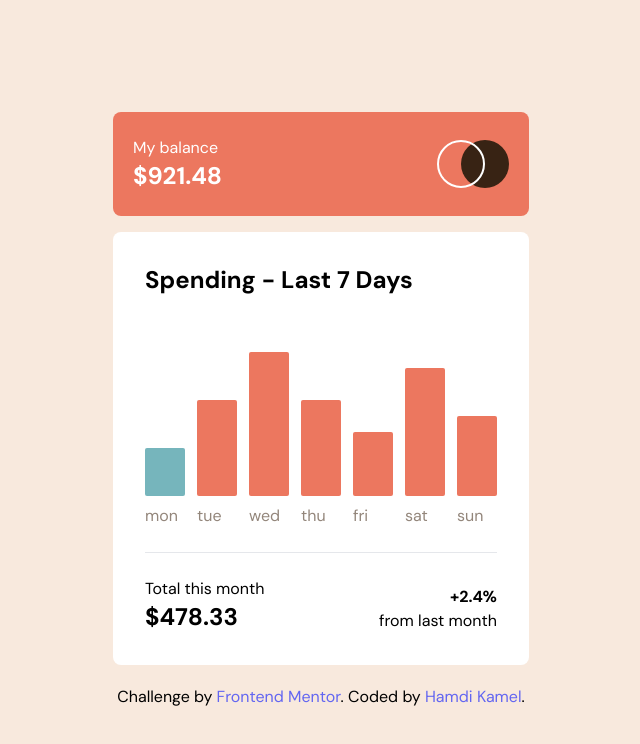
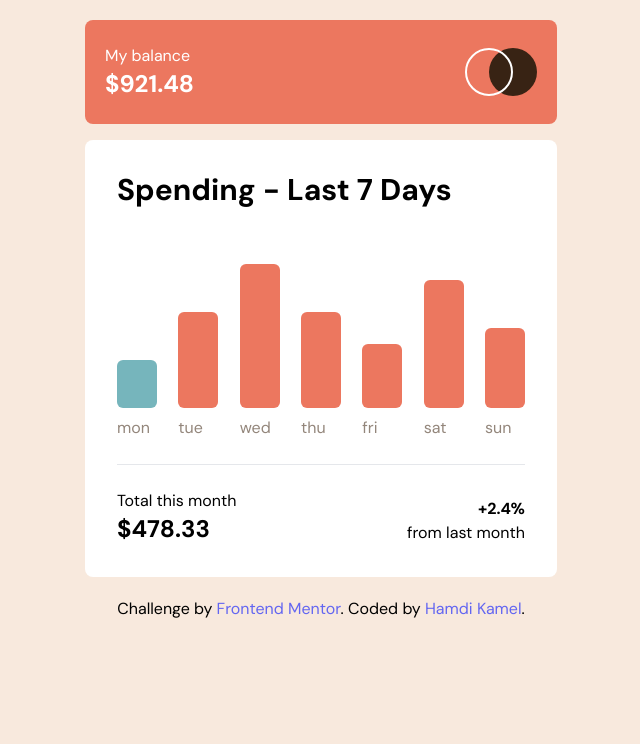
Before and after one commit to hamdi4-beep/expenses-chart-component-main, a React (Vite) app: page / in a window 1280 px wide. Shown: the top 744 px of the page, without its empty margins (319-959 px from the left). Built offline with nearby package versions, Linux system fonts and the light colour scheme.

Commit message:
updated styles to make the design look more refined

```diff
--- a/src/App.tsx
+++ b/src/App.tsx
@@ -2,7 +2,7 @@ import BartChartContainer from "./components/BarChartContainer"
 
 function App() {
   return (
-    <div className='font-sans bg-neutral-cream h-screen md:grid md:content-center' role='main'>
+    <div className='font-sans bg-neutral-cream h-screen' role='main'>
       <BartChartContainer />
 
       <div className="text-center mx-2">
--- a/src/components/BarChartContainer.tsx
+++ b/src/components/BarChartContainer.tsx
@@ -7,7 +7,7 @@ function BartChartContainer() {
             <BarChartHeader />
 
             <div className="bg-white md:p-8 p-5 mt-4 rounded-lg">
-                <span className="text-dark-brown font-bold text-2xl">Spending - Last 7 Days</span>
+                <span className="text-dark-brown font-bold md:text-3xl text-xl">Spending - Last 7 Days</span>
                 <BarChartItemsList />
                 <div className='border-t border-grey my-6'></div>
 
--- a/src/components/BarChartItem.tsx
+++ b/src/components/BarChartItem.tsx
@@ -7,7 +7,7 @@ const AmountTag = ({
     amount: string
 }) => {
     return (
-        <div className="absolute bg-neutral-dark-brown rounded-sm text-center p-1 -mt-9 mb-1 -mx-2">
+        <div className="absolute bg-neutral-dark-brown rounded-sm text-center p-1 -mt-9 mb-1 -mx-1">
             <span className="text-white">{amount}</span>
         </div>
     )
@@ -38,7 +38,7 @@ function BarChartItem({
                 <AmountTag amount="$31.01" />
             ) : ''}
 
-            <div className={`md:w-10 w-8 ${height} ${isCurrentDay ? 'bg-primary-cyan' : 'bg-primary-soft-red'} rounded-sm`}></div>
+            <div className={`md:w-10 w-8 ${height} ${isCurrentDay ? 'bg-primary-cyan' : 'bg-primary-soft-red'} rounded-md`}></div>
             <span className='inline-block mt-2 text-neutral-medium-brown'>{day}</span>
         </div>
     )
--- a/src/components/BarChartItemsList.tsx
+++ b/src/components/BarChartItemsList.tsx
@@ -12,7 +12,7 @@ function BarChartItemsList() {
     ]
 
     return (
-        <div className="mt-14 flex justify-between items-end gap-3">
+        <div className="mt-14 flex justify-between items-end">
             {bars.map((bar, i) => {
                 const [day, height] = bar
 
--- a/tailwind.config.js
+++ b/tailwind.config.js
@@ -7,7 +7,7 @@ export default {
   theme: {
     extend: {
       fontFamily: {
-        sans: ['DM Sans']
+        sans: ['DM Sans', 'sans']
       },
       colors: {
         primary: {
```
